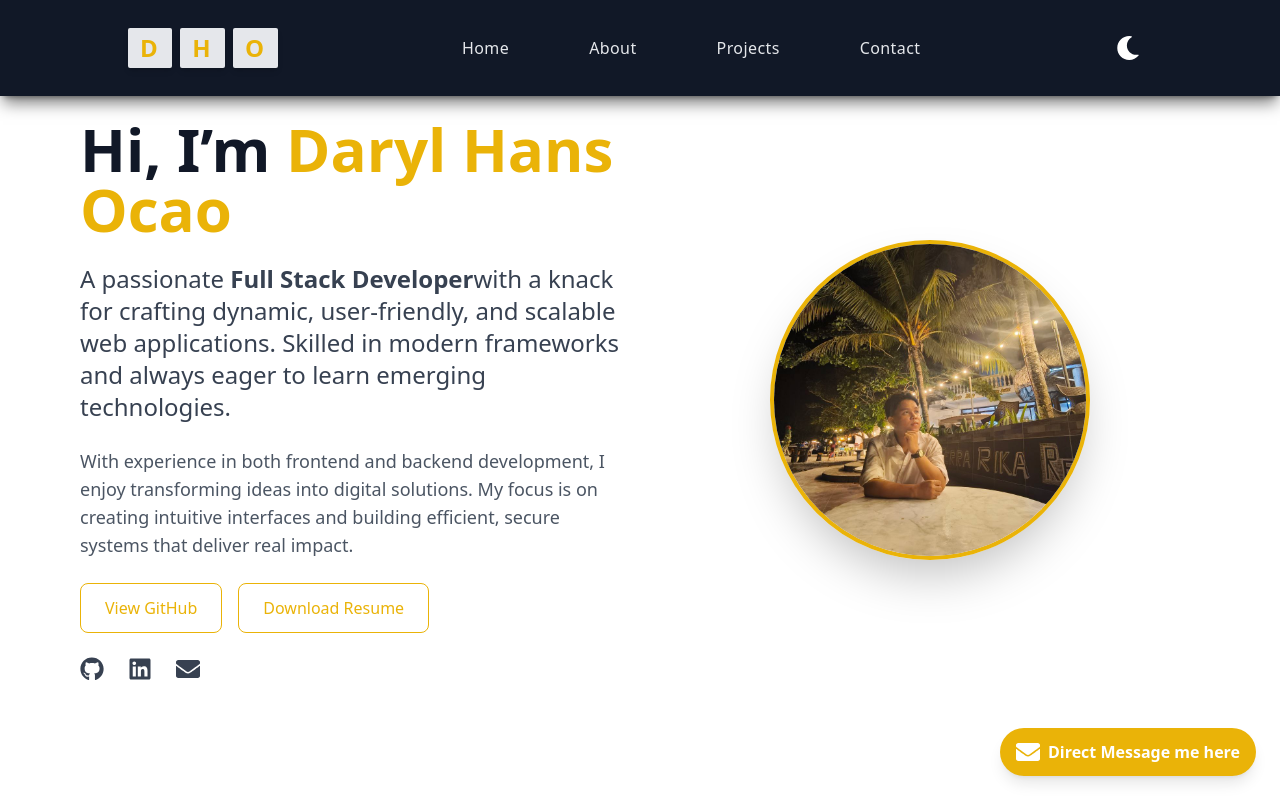
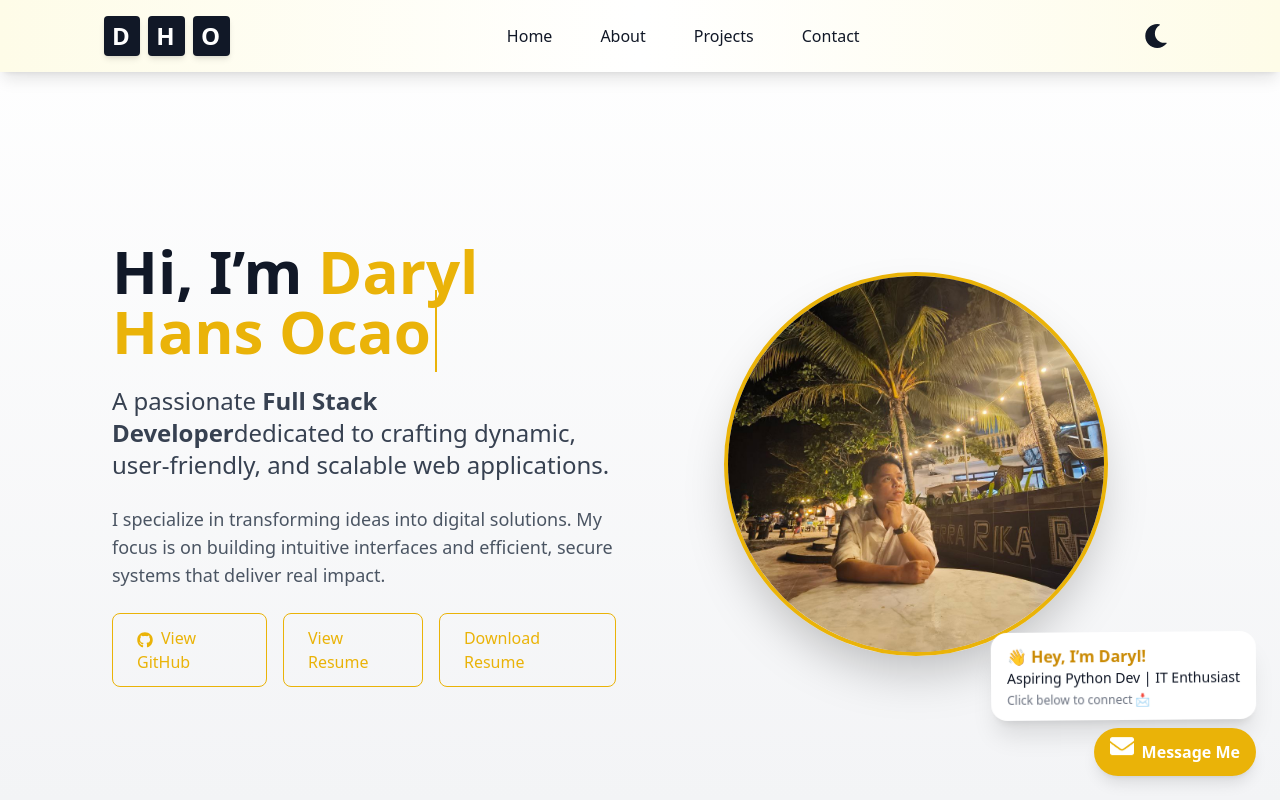
Before and after one commit to Dareel1502/DHO, a React (Vite) app in the folder my-portfolio/: page / in a window 1280 px wide. Shown: the top 800 px of the page. Built offline with nearby package versions, Linux system fonts and the light colour scheme.

Commit message:
Huge Update on Porfolio

```diff
--- a/my-portfolio/src/components/Navbar.jsx
+++ b/my-portfolio/src/components/Navbar.jsx
@@ -1,76 +1,162 @@
-import { FaMoon, FaSun, FaEnvelope } from "react-icons/fa";
+import { useState, useEffect } from "react";
+import { FaMoon, FaSun, FaEnvelope, FaBars, FaTimes } from "react-icons/fa";
 
 export default function Navbar({ darkMode, setDarkMode }) {
+  const [menuOpen, setMenuOpen] = useState(false);
+  const [showBubble, setShowBubble] = useState(false);
   const sections = ["home", "about", "projects", "contact"];
 
   const handleScrollTo = (e, section) => {
     e.preventDefault();
     const el = document.getElementById(section);
-    if (el) el.scrollIntoView({ behavior: "smooth", block: "start" });
+    if (el) {
+      el.scrollIntoView({ behavior: "smooth", block: "start" });
+      setMenuOpen(false); // close mobile menu after click
+    }
   };
+
+  // Auto bubble effect every 5s
+  useEffect(() => {
+    const interval = setInterval(() => {
+      setShowBubble(true);
+      setTimeout(() => setShowBubble(false), 3000); // show 3s
+    }, 5000);
+
+    return () => clearInterval(interval);
+  }, []);
 
   return (
     <>
       <nav
-        className={`fixed top-0 w-full z-50 transition-colors duration-500 shadow-lg
-          ${darkMode ? "bg-gray-200 text-gray-900 shadow-gray-400/50" : "bg-gray-900 text-white shadow-black/50"}
-        `}
+        className={`fixed top-0 w-full z-50 transition-all duration-500 shadow-lg
+          bg-gradient-to-r ${
+            darkMode
+              ? "from-gray-900 via-gray-800 to-gray-900 text-white"
+              : "from-yellow-50 via-white to-yellow-50 text-gray-900"
+          }`}
       >
-        <div className="max-w-7xl mx-auto px-6 md:px-16 lg:px-32">
-          <div className="flex items-center justify-between py-6">
-
+        <div className="max-w-6xl mx-auto px-6 md:px-10">
+          <div className="flex items-center justify-between py-4">
             {/* Logo */}
-            <div className="text-2xl font-bold tracking-widest text-yellow-500 cursor-pointer flex items-center space-x-2">
-              <span className={`${darkMode ? "bg-gray-900" : "bg-gray-200"} px-3 py-1 rounded-sm shadow-md`}>D</span>
-              <span className={`${darkMode ? "bg-gray-900" : "bg-gray-200"} px-3 py-1 rounded-sm shadow-md`}>H</span>
-              <span className={`${darkMode ? "bg-gray-900" : "bg-gray-200"} px-3 py-1 rounded-sm shadow-md`}>O</span>
+            <div className="text-2xl font-extrabold tracking-widest text-yellow-500 cursor-pointer flex items-center space-x-2">
+              <span
+                className={`${
+                  darkMode ? "bg-white text-gray-900" : "bg-gray-900 text-white"
+                } px-2 py-1 rounded shadow-md`}
+              >
+                D
+              </span>
+              <span
+                className={`${
+                  darkMode ? "bg-white text-gray-900" : "bg-gray-900 text-white"
+                } px-2 py-1 rounded shadow-md`}
+              >
+                H
+              </span>
+              <span
+                className={`${
+                  darkMode ? "bg-white text-gray-900" : "bg-gray-900 text-white"
+                } px-2 py-1 rounded shadow-md`}
+              >
+                O
+              </span>
             </div>
 
-            {/* Nav Links */}
-            <ul className="flex-1 flex justify-center items-center space-x-8 md:space-x-12 lg:space-x-16 font-medium tracking-wide">
+            {/* Desktop Nav */}
+            <ul className="hidden md:flex flex-1 justify-center items-center space-x-8 font-medium">
               {sections.map((section) => (
                 <li key={section}>
                   <a
                     href={`#${section}`}
                     onClick={(e) => handleScrollTo(e, section)}
-                    className={`relative block px-2 py-2 transition duration-300
-                      ${darkMode ? "text-gray-800 hover:text-yellow-500" : "text-gray-200 hover:text-yellow-400"}`}
+                    className={`relative px-2 py-2 transition duration-300 hover:text-yellow-500`}
                   >
                     {section.charAt(0).toUpperCase() + section.slice(1)}
-                    {/* underline effect */}
                     <span
-                      className={`absolute left-0 bottom-0 w-0 h-[2px] transition-all duration-300
-                        ${darkMode ? "bg-yellow-500" : "bg-yellow-400"}
-                        group-hover:w-full`}
+                      className={`absolute left-0 bottom-0 w-0 h-[2px] bg-yellow-500 transition-all duration-300 hover:w-full`}
                     ></span>
                   </a>
                 </li>
               ))}
             </ul>
 
-            {/* Dark/Light toggle */}
-            <div className="flex-shrink-0">
+            {/* Dark/Light toggle + Mobile Menu Button */}
+            <div className="flex items-center space-x-4">
               <button
                 onClick={() => setDarkMode(!darkMode)}
-                className={`text-2xl p-3 rounded transition-colors duration-500
-                  ${darkMode ? "text-gray-900 hover:bg-gray-300" : "text-white hover:bg-gray-700"}`}
+                className="text-2xl p-2 rounded-full hover:bg-yellow-500 hover:text-white transition-colors"
               >
                 {darkMode ? <FaSun /> : <FaMoon />}
+              </button>
+              <button
+                className="md:hidden text-2xl"
+                onClick={() => setMenuOpen(!menuOpen)}
+              >
+                {menuOpen ? <FaTimes /> : <FaBars />}
               </button>
             </div>
           </div>
         </div>
+
+        {/* Mobile Menu */}
+        {menuOpen && (
+          <div
+            className={`md:hidden px-6 pb-6 space-y-4 font-medium ${
+              darkMode ? "bg-gray-900 text-white" : "bg-white text-gray-900"
+            }`}
+          >
+            {sections.map((section) => (
+              <a
+                key={section}
+                href={`#${section}`}
+                onClick={(e) => handleScrollTo(e, section)}
+                className="block px-2 py-2 rounded hover:text-yellow-500"
+              >
+                {section.charAt(0).toUpperCase() + section.slice(1)}
+              </a>
+            ))}
+          </div>
+        )}
       </nav>
 
-      {/* Direct Message Button */}
-      <a
-        href="mailto:darylhansocao@gmail.com?subject=Hello%20Daryl!"
-        className="fixed bottom-6 right-6 z-50 flex items-center space-x-2 bg-yellow-500 hover:bg-yellow-600 text-white px-4 py-3 rounded-full shadow-lg transition-all duration-300 transform hover:scale-105 active:scale-95"
-        title="Direct Message"
-      >
-        <FaEnvelope className="w-6 h-6" />
-        <span className="font-semibold">Direct Message me here</span>
-      </a>
+      {/* Direct Message Button + Auto Chat */}
+      <div className="fixed bottom-6 right-6 z-50 flex flex-col items-end space-y-2">
+        {/* Chat bubble */}
+        {showBubble && (
+          <div
+            className="bg-white dark:bg-gray-800 text-gray-900 dark:text-white px-4 py-3 rounded-2xl shadow-xl max-w-xs
+                       animate-[wiggle_0.5s_ease-in-out_infinite]"
+          >
+            <p className="font-semibold text-yellow-600">👋 Hey, I’m Daryl!</p>
+            <p className="text-sm">Aspiring Python Dev | IT Enthusiast</p>
+            <p className="text-xs mt-1 text-gray-500 dark:text-gray-400">
+              Click below to connect 📩
+            </p>
+          </div>
+        )}
+
+         {/* Message button */}
+           <a
+            href="https://mail.google.com/mail/?view=cm&fs=1&to=darylhansocao@gmail.com&su=For%20Application"
+            target="_blank"
+            rel="noopener noreferrer"
+            className="flex items-center space-x-2 bg-yellow-500 hover:bg-yellow-600 text-white px-4 py-3 rounded-full shadow-lg transition-all duration-300 transform hover:scale-105 active:scale-95"
+            title="Direct Message"
+>
+            <FaEnvelope className="w-6 h-6 animate-bounce" />
+            <span className="font-semibold hidden sm:inline">Message Me</span>
+          </a>
+      </div>
+
+      {/* Wiggle animation */}
+      <style>
+        {`
+          @keyframes wiggle {
+            0%, 100% { transform: rotate(-3deg); }
+            50% { transform: rotate(3deg); }
+          }
+        `}
+      </style>
     </>
   );
 }
--- a/my-portfolio/src/pages/Contact.jsx
+++ b/my-portfolio/src/pages/Contact.jsx
@@ -6,26 +6,23 @@ export default function Contact() {
     <section
       id="contact"
       className="relative min-h-screen flex flex-col items-center justify-center px-6 transition-colors duration-500
-                 bg-gradient-to-br from-gray-50 to-gray-100 dark:from-gray-900 dark:to-gray-800 text-gray-900 dark:text-white"
+                 bg-gradient-to-b from-gray-300 to-gray-100
+                 dark:from-[#0C969C] dark:to-[#274D60] text-gray-900 dark:text-[#E0F7FA]"
     >
-      {/* Decorative background shapes */}
-      <div className="absolute top-0 left-0 w-72 h-72 bg-yellow-300 opacity-20 rounded-full blur-3xl animate-pulse -z-10"></div>
-      <div className="absolute bottom-0 right-0 w-96 h-96 bg-blue-400 opacity-20 rounded-full blur-3xl animate-pulse -z-10"></div>
-
       {/* Section Title */}
       <h2 className="text-4xl md:text-5xl font-extrabold mb-6 text-center tracking-wide">
         Contact Me
       </h2>
-      <p className="text-lg md:text-xl mb-12 text-center text-gray-700 dark:text-gray-300 max-w-2xl">
+      <p className="text-lg md:text-xl mb-12 text-center text-gray-700 dark:text-[#C8E6E6] max-w-2xl">
         I’m open to exciting opportunities. Let’s connect and build something amazing together!
       </p>
 
       {/* Email Card */}
-      <div className="flex items-center space-x-3 mb-12 bg-white dark:bg-gray-800 shadow-lg rounded-xl px-6 py-4 transform transition-transform duration-300 hover:scale-105">
+      <div className="flex items-center space-x-3 mb-12 bg-white dark:bg-[#032F30] shadow-lg rounded-xl px-6 py-4 transform transition-transform duration-300 hover:scale-105">
         <HiOutlineMail className="w-6 h-6 text-yellow-500" />
         <a
           href="mailto:yourname@example.com"
-          className="text-gray-900 dark:text-gray-200 hover:text-yellow-500 font-medium text-lg md:text-xl transition-colors duration-300"
+          className="text-gray-900 dark:text-[#E0F7FA] hover:text-yellow-500 font-medium text-lg md:text-xl transition-colors duration-300"
         >
           yourname@example.com
         </a>
@@ -34,17 +31,17 @@ export default function Contact() {
       {/* Social Media Icons */}
       <div className="flex space-x-8">
         {[
-          { icon: <FaLinkedin />, link: "https://linkedin.com/in/yourprofile", hover: "hover:text-blue-600" },
-          { icon: <FaFacebook />, link: "https://facebook.com/yourprofile", hover: "hover:text-blue-500" },
-          { icon: <FaInstagram />, link: "https://instagram.com/yourprofile", hover: "hover:text-pink-500" },
-          { icon: <FaTelegram />, link: "https://t.me/yourprofile", hover: "hover:text-blue-400" },
+          { icon: <FaLinkedin />, link: "https://linkedin.com/in/yourprofile", hover: "hover:text-[#6BA3BE]" },
+          { icon: <FaFacebook />, link: "https://facebook.com/yourprofile", hover: "hover:text-[#0C969C]" },
+          { icon: <FaInstagram />, link: "https://instagram.com/yourprofile", hover: "hover:text-[#274D60]" },
+          { icon: <FaTelegram />, link: "https://t.me/yourprofile", hover: "hover:text-[#0A7075]" },
         ].map((item, index) => (
           <a
             key={index}
             href={item.link}
             target="_blank"
             rel="noopener noreferrer"
-            className={`text-gray-800 dark:text-gray-200 transition-transform duration-300 text-3xl md:text-4xl transform hover:scale-125 ${item.hover}`}
+            className={`text-gray-800 dark:text-[#E0F7FA] transition-transform duration-300 text-3xl md:text-4xl transform hover:scale-125 ${item.hover}`}
           >
             {item.icon}
           </a>
--- a/my-portfolio/src/pages/Home.jsx
+++ b/my-portfolio/src/pages/Home.jsx
@@ -1,87 +1,204 @@
+import { useEffect, useState, useRef } from "react";
 import ProfileImg from "../assets/profile.jpg";
-import { FaGithub, FaLinkedin, FaEnvelope } from "react-icons/fa";
+import { FaGithub } from "react-icons/fa";
 
 export default function Home({ darkMode }) {
+  const [displayedName, setDisplayedName] = useState("");
+  const fullName = "Daryl Hans Ocao";
+  const typingSoundRef = useRef(null);
+
+  // 🔊 Setup typing sound
+  useEffect(() => {
+    typingSoundRef.current = new Audio("/typing.wav");
+    typingSoundRef.current.volume = 0.2;
+    typingSoundRef.current.loop = true;
+
+    // Unlock audio (browser restriction)
+    const unlockAudio = () => {
+      typingSoundRef.current.play().then(() => {
+        typingSoundRef.current.pause();
+        typingSoundRef.current.currentTime = 0;
+      }).catch(() => {});
+      window.removeEventListener("click", unlockAudio);
+      window.removeEventListener("keydown", unlockAudio);
+      window.removeEventListener("scroll", unlockAudio);
+    };
+
+    window.addEventListener("click", unlockAudio);
+    window.addEventListener("keydown", unlockAudio);
+    window.addEventListener("scroll", unlockAudio);
+
+    return () => {
+      window.removeEventListener("click", unlockAudio);
+      window.removeEventListener("keydown", unlockAudio);
+      window.removeEventListener("scroll", unlockAudio);
+    };
+  }, []);
+
+  // ⌨️ Typing animation + sync with sound (3s)
+  useEffect(() => {
+    let i = 0;
+    let typingInterval;
+    let soundTimeout;
+
+    const startTyping = () => {
+      i = 0;
+      setDisplayedName("");
+
+      typingInterval = setInterval(() => {
+        if (i < fullName.length) {
+          setDisplayedName(fullName.slice(0, i + 1));
+          i++;
+        } else {
+          clearInterval(typingInterval);
+          setTimeout(startTyping, 5000);
+        }
+      }, 150);
+
+      // Play sound for 3s only
+      if (typingSoundRef.current) {
+        typingSoundRef.current.currentTime = 0;
+        typingSoundRef.current.play().catch(() => {});
+        soundTimeout = setTimeout(() => {
+          typingSoundRef.current.pause();
+          typingSoundRef.current.currentTime = 0;
+        }, 3000);
+      }
+    };
+
+    startTyping();
+
+    return () => {
+      clearInterval(typingInterval);
+      clearTimeout(soundTimeout);
+    };
+  }, []);
+
+  // 🎵 Fade audio in/out when section is visible
+  useEffect(() => {
+    const fadeAudio = (targetVolume, duration) => {
+      if (!typingSoundRef.current) return;
+      const step = 50;
+      const current = typingSoundRef.current.volume;
+      const diff = targetVolume - current;
+      const change = diff / (duration / step);
+
+      let vol = current;
+      const interval = setInterval(() => {
+        vol += change;
+        if (
+          (change > 0 && vol >= targetVolume) ||
+          (change < 0 && vol <= targetVolume)
+        ) {
+          vol = targetVolume;
+          clearInterval(interval);
+        }
+        typingSoundRef.current.volume = Math.max(0, Math.min(1, vol));
+      }, step);
+    };
+
+    const homeSection = document.getElementById("home");
+    if (!homeSection) return;
+
+    const observer = new IntersectionObserver(
+      (entries) => {
+        entries.forEach((entry) => {
+          if (typingSoundRef.current) {
+            if (entry.isIntersecting) {
+              // Resume if not playing
+              if (typingSoundRef.current.paused) {
+                typingSoundRef.current.play().catch(() => {});
+              }
+              fadeAudio(0.2, 1000); // fade in
+            } else {
+              fadeAudio(0, 1000); // fade out
+              setTimeout(() => {
+                if (typingSoundRef.current) typingSoundRef.current.pause();
+              }, 1000);
+            }
+          }
+        });
+      },
+      { threshold: 0.3 } // trigger when 30% is visible
+    );
+
+    observer.observe(homeSection);
+    return () => observer.disconnect();
+  }, []);
+
   return (
     <section
       id="home"
-      className="min-h-screen flex flex-col md:flex-row items-center justify-center gap-10 px-6 md:px-20 transition-colors duration-500
-                 bg-white dark:bg-gray-900 text-gray-900 dark:text-white"
+      className="min-h-screen flex flex-col-reverse md:flex-row items-center justify-center gap-12
+                 px-6 md:px-16 lg:px-28
+                 pt-24 md:pt-32
+                 bg-gradient-to-b from-white to-gray-100
+                 dark:from-[#031716] dark:to-[#032F30]
+                 text-gray-900 dark:text-[#E0F7FA] transition-colors duration-500"
     >
-      {/* Text Section */}
+      {/* Left Side - Text */}
       <div className="flex-1 text-center md:text-left space-y-6">
         <h1 className="text-4xl sm:text-5xl md:text-6xl font-extrabold leading-tight">
           Hi, I’m{" "}
-          <span className="text-yellow-500">Daryl Hans Ocao</span>
+          <span className="text-yellow-500 border-r-2 border-yellow-500 pr-1 animate-pulse">
+            {displayedName}
+          </span>
         </h1>
 
-        <p className="text-lg sm:text-xl md:text-2xl text-gray-700 dark:text-gray-300 max-w-xl mx-auto md:mx-0">
+        <p className="text-lg sm:text-xl md:text-2xl text-gray-700 dark:text-[#C8E6E6] max-w-xl mx-auto md:mx-0">
           A passionate <span className="font-semibold">Full Stack Developer</span>
-          with a knack for crafting dynamic, user-friendly, and scalable web applications.
-          Skilled in modern frameworks and always eager to learn emerging technologies.
+          dedicated to crafting dynamic, user-friendly, and scalable web applications.
         </p>
 
-        {/* Personal Summary */}
-        <p className="text-base sm:text-lg text-gray-600 dark:text-gray-400 max-w-2xl mx-auto md:mx-0">
-          With experience in both frontend and backend development, I enjoy transforming
-          ideas into digital solutions. My focus is on creating intuitive interfaces and
-          building efficient, secure systems that deliver real impact.
+        <p className="text-base sm:text-lg text-gray-600 dark:text-[#A5C9CA] max-w-2xl mx-auto md:mx-0">
+          I specialize in transforming ideas into digital solutions. My focus is on building
+          intuitive interfaces and efficient, secure systems that deliver real impact.
         </p>
 
         {/* Buttons */}
         <div className="flex flex-col sm:flex-row items-center gap-4 mt-6">
           <a
-            href="https://github.com/Dareel150"
+            href="https://github.com/Dareel1502"
             target="_blank"
             rel="noopener noreferrer"
             className="border border-yellow-500 text-yellow-500 dark:text-yellow-400 px-6 py-3 rounded-lg font-medium
-                       hover:bg-yellow-500 hover:text-white dark:hover:text-gray-900 transition"
+                       hover:bg-yellow-500 hover:text-white dark:hover:text-[#031716] transition"
           >
+            <FaGithub className="inline-block mr-2" />
             View GitHub
           </a>
+
+        {/* Resume - View */}
+             <a
+               href="/Ocao_Daryl Hans_Resume.pdf"
+               target="_blank"
+               rel="noopener noreferrer"
+               className="border border-yellow-500 text-yellow-500 dark:text-yellow-400 px-6 py-3 rounded-lg font-medium
+                          hover:bg-yellow-500 hover:text-white dark:hover:text-[#031716] transition"
+             >
+               View Resume
+             </a>
+
+
+          {/* Resume - Download */}
           <a
-            href="/resume.pdf"
-            className="border border-yellow-500 text-yellow-500 dark:text-yellow-400 px-6 py-3 rounded-lg font-medium
-                       hover:bg-yellow-500 hover:text-white dark:hover:text-gray-900 transition"
+            href="/Ocao_Daryl Hans_Resume.pdf"
+            download="Daryl_Hans_Ocao_Resume.pdf"
+            className="border border-yellow-500 text-yellow-500 dark:text-yellow-400 px-6 py-3 rounded-lg font-medium hover:bg-yellow-500 hover:text-white dark:hover:text-[#031716] transition"
           >
             Download Resume
           </a>
         </div>
-
-        {/* Social Links */}
-        <div className="flex justify-center md:justify-start gap-6 mt-6 text-2xl text-gray-700 dark:text-gray-300">
-          <a
-            href="https://github.com/Dareel150"
-            target="_blank"
-            rel="noopener noreferrer"
-            className="hover:text-yellow-500"
-          >
-            <FaGithub />
-          </a>
-          <a
-            href="https://linkedin.com"
-            target="_blank"
-            rel="noopener noreferrer"
-            className="hover:text-yellow-500"
-          >
-            <FaLinkedin />
-          </a>
-          <a
-            href="mailto:youremail@example.com"
-            className="hover:text-yellow-500"
-          >
-            <FaEnvelope />
-          </a>
-        </div>
       </div>
 
-      {/* Image Section */}
+      {/* Right Side - Image */}
       <div className="flex-1 flex justify-center">
         <img
           src={ProfileImg}
           alt="Profile"
-          className="w-56 sm:w-64 md:w-72 lg:w-80 h-56 sm:h-64 md:h-72 lg:h-80 rounded-full object-cover shadow-2xl
-                     border-4 border-yellow-500 dark:border-yellow-400 transition-colors duration-500"
+          className="w-56 sm:w-64 md:w-80 lg:w-96 h-56 sm:h-64 md:h-80 lg:h-96
+                     rounded-full object-cover shadow-2xl border-4 border-yellow-500
+                     dark:border-[#6BA3BE] transition-colors duration-500"
         />
       </div>
     </section>
```
Also changed, not shown: my-portfolio/src/pages/About.jsx (+14 -16 lines), my-portfolio/src/pages/Projects.jsx (+15 -46 lines), 2 other files (tests, documents, lock files or other folders).
